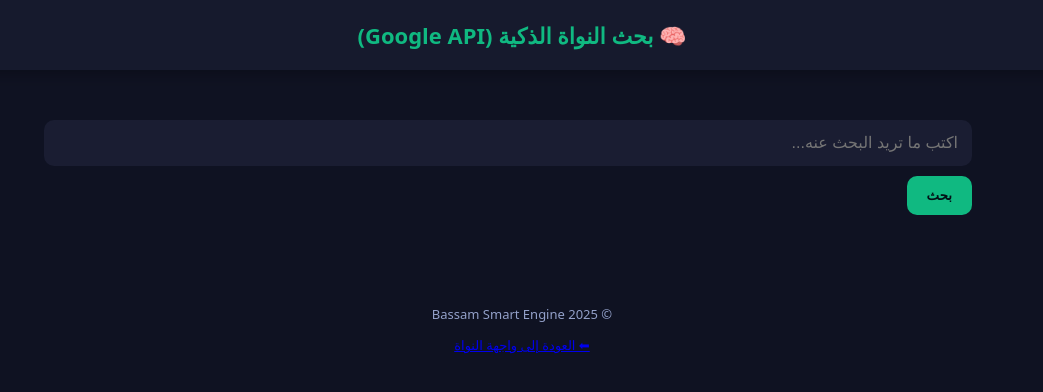
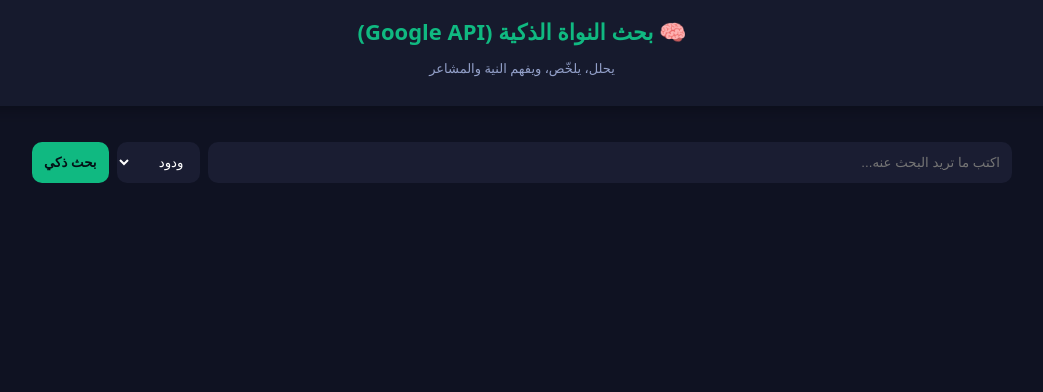
Before and after one commit to bassam-st/AI-Core-Engine-, a plain HTML site: page templates/smart_google.html in a window 1280 px wide. Shown: the whole page, without its empty margins (118-1161 px from the left). Drawn offline with Linux system fonts and the light colour scheme.

Commit message:
Update smart_google.html

```diff
--- a/templates/smart_google.html
+++ b/templates/smart_google.html
@@ -5,126 +5,79 @@
   <meta name="viewport" content="width=device-width, initial-scale=1" />
   <title>🔎 بحث النواة الذكية</title>
   <style>
-    body {
-      background-color: #0f1222;
-      color: #e9ecff;
-      font-family: "Cairo", system-ui, sans-serif;
-      margin: 0;
-      padding: 0;
-    }
-    header {
-      background-color: #161a2d;
-      padding: 20px;
-      text-align: center;
-      box-shadow: 0 3px 15px rgba(0,0,0,0.3);
-    }
-    h1 {
-      margin: 0;
-      color: #10b981;
-      font-size: 22px;
-    }
-    main {
-      max-width: 900px;
-      margin: 30px auto;
-      padding: 20px;
-    }
-    input[type="text"] {
-      width: 100%;
-      padding: 14px;
-      border-radius: 10px;
-      border: none;
-      font-size: 16px;
-      background: #1a1d32;
-      color: #fff;
-      outline: none;
-    }
-    button {
-      margin-top: 10px;
-      padding: 12px 20px;
-      border: none;
-      border-radius: 10px;
-      background-color: #10b981;
-      color: #041016;
-      font-weight: 700;
-      cursor: pointer;
-    }
-    .results {
-      margin-top: 30px;
-    }
-    .card {
-      background: #161a2d;
-      border-radius: 12px;
-      padding: 16px;
-      margin-bottom: 15px;
-      box-shadow: 0 3px 12px rgba(0,0,0,0.3);
-    }
-    .card a {
-      color: #7dd3fc;
-      text-decoration: none;
-    }
-    footer {
-      text-align: center;
-      color: #93a0c9;
-      font-size: 13px;
-      margin-top: 40px;
-    }
+    body{background:#0f1222;color:#e9ecff;font-family:"Cairo",system-ui,sans-serif;margin:0}
+    header{background:#161a2d;padding:16px;text-align:center;box-shadow:0 3px 15px rgba(0,0,0,.3)}
+    h1{margin:0;color:#10b981;font-size:22px}
+    main{max-width:980px;margin:20px auto;padding:16px}
+    .row{display:flex;gap:8px;flex-wrap:wrap}
+    input,select,button{padding:12px;border:none;border-radius:10px}
+    input{flex:1;background:#1a1d32;color:#fff}
+    select{background:#1a1d32;color:#fff}
+    button{background:#10b981;color:#041016;font-weight:700}
+    .card{background:#161a2d;border-radius:12px;padding:16px;margin-top:14px;box-shadow:0 3px 12px rgba(0,0,0,.3)}
+    .muted{color:#93a0c9;font-size:13px}
+    a{color:#7dd3fc;text-decoration:none}
+    pre{white-space:pre-wrap;word-wrap:break-word}
   </style>
 </head>
 <body>
 
 <header>
   <h1>🧠 بحث النواة الذكية (Google API)</h1>
+  <p class="muted">يحلل، يلخّص، ويفهم النية والمشاعر</p>
 </header>
 
 <main>
-  <input id="query" type="text" placeholder="اكتب ما تريد البحث عنه..." />
-  <button onclick="search()">بحث</button>
+  <div class="row">
+    <input id="q" placeholder="اكتب ما تريد البحث عنه..." />
+    <select id="style">
+      <option value="friendly">ودود</option>
+      <option value="formal">رسمي</option>
+      <option value="brief">مختصر</option>
+    </select>
+    <button onclick="go()">بحث ذكي</button>
+  </div>
 
-  <div id="loading" style="display:none; color:#aaa; margin-top:10px;">جارٍ البحث...</div>
-  <div class="results" id="results"></div>
+  <div id="meta" class="muted" style="margin-top:10px"></div>
+  <div class="card" id="summary" style="display:none">
+    <h3>🔹 الخلاصة الذكية</h3>
+    <pre id="answer"></pre>
+  </div>
+  <div id="cards"></div>
 </main>
 
-<footer>
-  <p>© 2025 Bassam Smart Engine</p>
-  <a href="/ui">⬅ العودة إلى واجهة النواة</a>
-</footer>
+<script>
+async function go(){
+  const q=document.getElementById('q').value.trim();
+  if(!q){alert('اكتب نص البحث');return;}
+  const style=document.getElementById('style').value;
+  document.getElementById('meta').textContent='جارٍ التحليل...';
+  document.getElementById('summary').style.display='none';
+  document.getElementById('cards').innerHTML='';
 
-<script>
-async function search() {
-  const q = document.getElementById('query').value.trim();
-  if (!q) { alert('أدخل عبارة للبحث'); return; }
+  const res=await fetch('/api/smart_answer',{
+    method:'POST',
+    headers:{'Content-Type':'application/json'},
+    body:JSON.stringify({query:q,style})
+  });
+  const data=await res.json();
 
-  document.getElementById('loading').style.display = 'block';
-  document.getElementById('results').innerHTML = '';
+  if(!data.ok){document.getElementById('meta').textContent='خطأ: '+(data.error||'');return;}
 
-  try {
-    const res = await fetch(`/api/search`, {
-      method: 'POST',
-      headers: {'Content-Type': 'application/json'},
-      body: JSON.stringify({ query: q })
-    });
-    const data = await res.json();
-    document.getElementById('loading').style.display = 'none';
+  document.getElementById('meta').innerHTML=
+    `النية: <b>${data.intent}</b> — المشاعر: <b>${data.sentiment.label||data.sentiment}</b> — محرك: <b>${data.engine}</b>`;
 
-    if (!data.results || !data.results.length) {
-      document.getElementById('results').innerHTML = '<p>❌ لم يتم العثور على نتائج.</p>';
-      return;
-    }
+  document.getElementById('answer').textContent=data.answer||'';
+  document.getElementById('summary').style.display='block';
 
-    const box = document.getElementById('results');
-    data.results.forEach(r => {
-      const div = document.createElement('div');
-      div.className = 'card';
-      div.innerHTML = `<h3><a href="${r.link}" target="_blank">${r.title}</a></h3><p>${r.snippet}</p>`;
-      box.appendChild(div);
-    });
-
-  } catch (e) {
-    document.getElementById('loading').style.display = 'none';
-    document.getElementById('results').innerHTML = `<p>⚠️ خطأ في الاتصال: ${e}</p>`;
-  }
+  const box=document.getElementById('cards');
+  (data.results||[]).forEach(r=>{
+    const div=document.createElement('div');
+    div.className='card';
+    div.innerHTML=`<h3><a href="${r.link}" target="_blank">${r.title}</a></h3><p>${r.snippet}</p>`;
+    box.appendChild(div);
+  });
 }
 </script>
-
 </body>
 </html>
```
